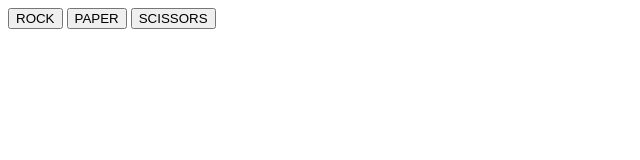
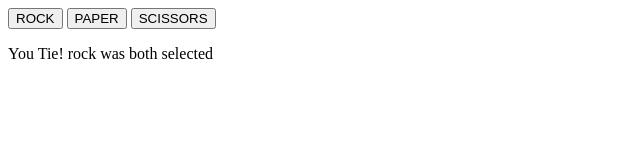
Before and after one commit to dotpng13/odin-rps, a plain HTML site: page index.html in a window 1280 px wide. Both pictures are taken after a click on the button "ROCK". Shown: the whole page, without its empty margins (0-640 px from the left). Drawn offline with Linux system fonts and the light colour scheme.

Commit message:
Replace round message logs with DOM manipulation
Replace the console logs after each round with a message of the result
under the buttons.

```diff
--- a/index.html
+++ b/index.html
@@ -12,5 +12,6 @@
         <button id="rock">ROCK</button>
         <button id="paper">PAPER</button>
         <button id="scissors">SCISSORS</button>
+        <div id="result"></div>
     </body>
 </html>
--- a/script.js
+++ b/script.js
@@ -38,15 +38,17 @@ function playRound(playerSelection, computerSelection) {
 
 function game() {
     const buttons = document.querySelectorAll("button");
-    let computer, message; // round, result;
+    const results = document.querySelector("#result");
+    let computer, roundResult; // round, result;
     // let score = 0, record = "";
 
     // for (let i = 1; i <= 5; i++) {
         buttons.forEach((button) => {
-            button.addEventListener('click', function(e) {
+            button.addEventListener("click", function(e) {
                 computer = getComputerChoice();
-                message = playRound(e.target.id, computer);
-                console.log(message)
+                roundResult = document.createElement("p");
+                roundResult.textContent = playRound(e.target.id, computer);
+                results.appendChild(roundResult);
             });
         });
 
```
